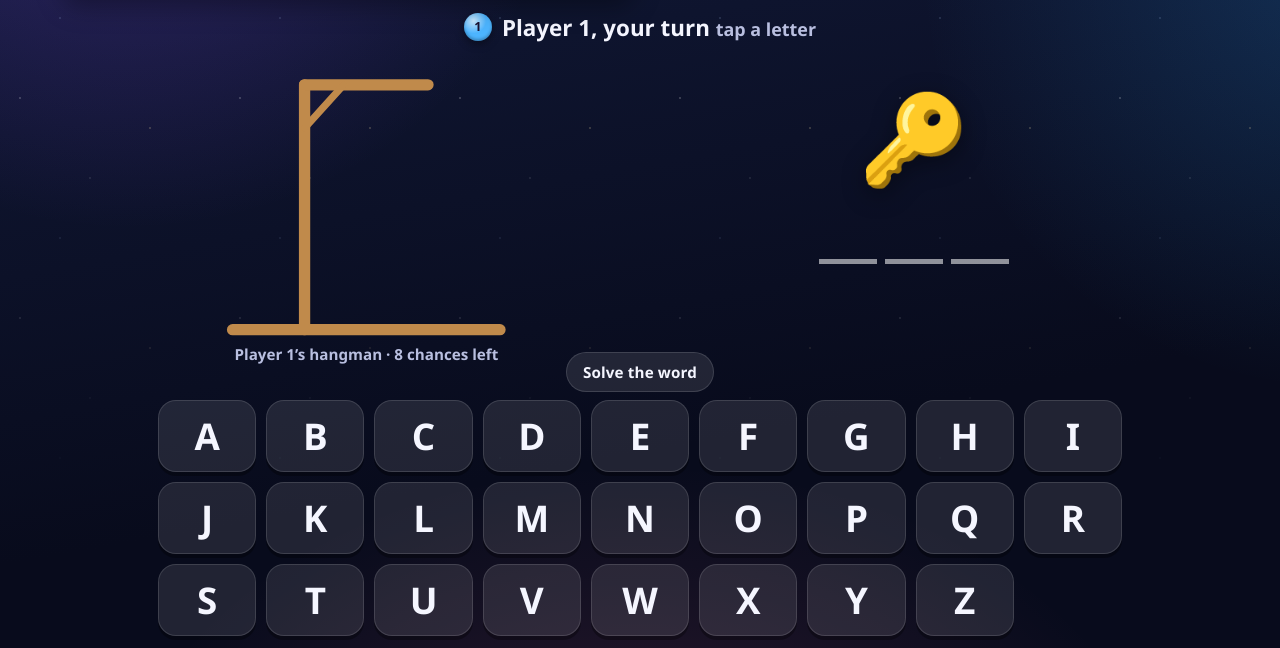
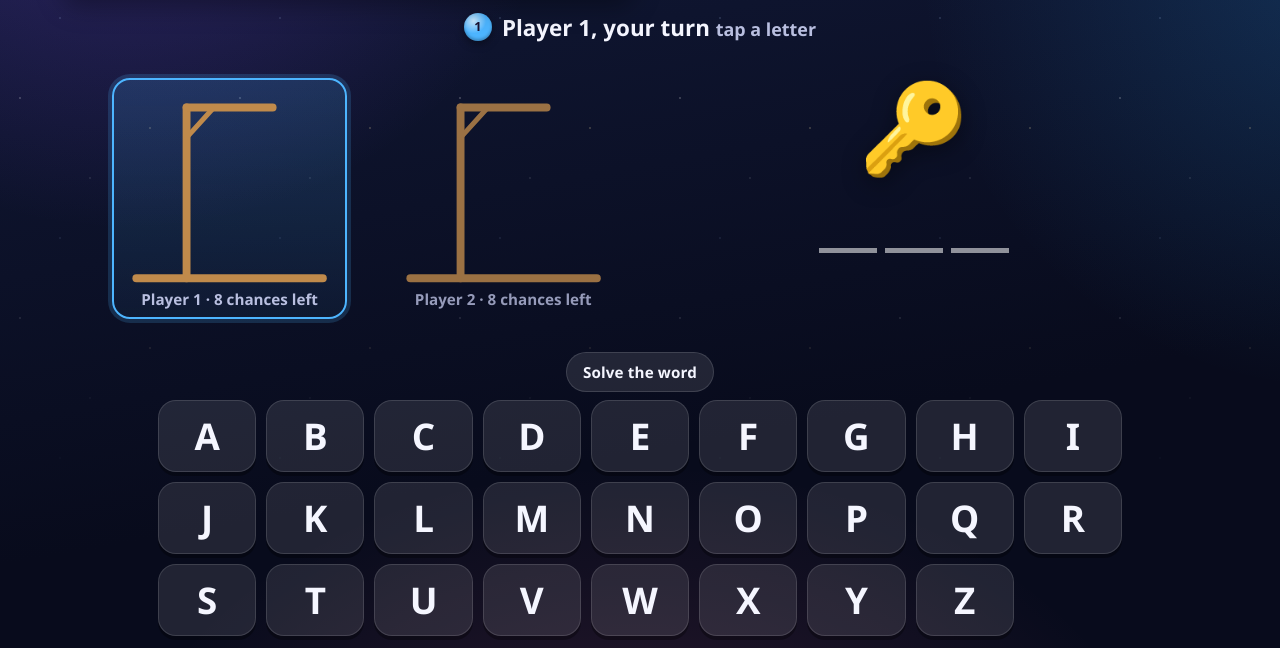
Before and after one commit to purduepeterson1986/hangman, a plain HTML site: page index.html in a window 1280 px wide. Both pictures are taken after a click on the button "Start game". Shown: the part 152-800 px from the top of the page. Drawn offline with Linux system fonts and the light colour scheme.

Commit message:
Two players only, with a hangman for each player always on screen
Setup is fixed at 2 players, each a Person or the Computer. Both hangmen show at
all times, each in its player's colour, and the active player's is highlighted.

Co-Authored-By: Claude Haiku 5.5 <noreply@anthropic.com>

```diff
--- a/game.js
+++ b/game.js
@@ -50,7 +50,6 @@
     try {
       var s = JSON.parse(localStorage.getItem(STORE_KEY) || 'null');
       if (!s) return;
-      if (s.count >= 2 && s.count <= 4) settings.count = s.count;
       if (LEVELS[s.level]) settings.level = s.level;
       if (typeof s.sound === 'boolean') settings.sound = s.sound;
       if (Array.isArray(s.seats)) {
@@ -79,11 +78,6 @@
     return out;
   }
 
-  function renderCount() {
-    $('#player-count').innerHTML = [2, 3, 4].map(function (n) {
-      return '<button type="button" class="seg' + (settings.count === n ? ' on' : '') + '" data-n="' + n + '">' + n + '</button>';
-    }).join('');
-  }
   function renderSeats() {
     var h = '';
     for (var i = 0; i < settings.count; i++) {
@@ -117,13 +111,9 @@
     var who = settings.count + ' players' + (cpu ? ' (' + (cpu === settings.count ? 'all computer' : cpu + ' computer') + ')' : '');
     $('#summary').innerHTML = '<b>' + who + '</b> &middot; Level ' + settings.level + ' ' + LEVELS[settings.level].name + ' &middot; ' + ROUNDS + ' words';
   }
-  function renderSetup() { renderCount(); renderSeats(); renderLevels(); renderSummary(); }
+  function renderSetup() { renderSeats(); renderLevels(); renderSummary(); }
 
   function bindSetup() {
-    $('#player-count').addEventListener('click', function (e) {
-      var b = e.target.closest('[data-n]'); if (!b) return;
-      settings.count = +b.dataset.n; saveSettings(); Sound.play('tick'); renderSetup();
-    });
     $('#seats').addEventListener('input', function (e) {
       var row = e.target.closest('.seat'); if (!row || e.target.tagName !== 'INPUT') return;
       settings.seats[+row.dataset.i].name = e.target.value.slice(0, 12); saveSettings();
@@ -280,6 +270,7 @@
       solving: false, typed: ''
     };
     $('#players').setAttribute('style', '--n: ' + G.n);
+    $('#gallows').innerHTML = G.seats.map(function (s, i) { return gallowsHTML(i); }).join('');
     showScreen('game');
     Sound.play('start');
     nextRound();
@@ -587,17 +578,54 @@
     $('#status-main').innerHTML = miniDisc(G.cur, 'sm') + '<span class="txt">' + html + '</span>';
   }
 
+  // One hangman for each player, always on screen. Each is drawn in that player's colour.
+  function gallowsHTML(i) {
+    return '<div class="gallows" data-seat="' + i + '" style="--pc:' + COLORS[i] + '">' +
+      '<svg viewBox="0 0 300 280" class="gallows-svg" aria-hidden="true">' +
+      '<g class="frame">' +
+        '<line x1="20" y1="268" x2="280" y2="268" class="wood"/>' +
+        '<line x1="90" y1="268" x2="90" y2="30" class="wood"/>' +
+        '<line x1="90" y1="30" x2="210" y2="30" class="wood"/>' +
+        '<line x1="90" y1="72" x2="128" y2="30" class="wood thin"/>' +
+      '</g>' +
+      '<g class="figure">' +
+        '<line class="part rope" data-k="1" x1="210" y1="30" x2="210" y2="70"/>' +
+        '<g class="part" data-k="2">' +
+          '<circle cx="210" cy="92" r="22" class="head"/>' +
+          '<circle cx="202" cy="86" r="3.2" class="dot-eye"/>' +
+          '<circle cx="218" cy="86" r="3.2" class="dot-eye"/>' +
+          '<path d="M200 98 Q210 107 220 98" class="smile"/>' +
+        '</g>' +
+        '<line class="part limb" data-k="3" x1="210" y1="114" x2="210" y2="188"/>' +
+        '<line class="part limb" data-k="4" x1="210" y1="132" x2="182" y2="162"/>' +
+        '<line class="part limb" data-k="5" x1="210" y1="132" x2="238" y2="162"/>' +
+        '<line class="part limb" data-k="6" x1="210" y1="188" x2="184" y2="240"/>' +
+        '<line class="part limb" data-k="7" x1="210" y1="188" x2="236" y2="240"/>' +
+        '<g class="part x-eyes" data-k="8">' +
+          '<path d="M197 81 L207 91 M207 81 L197 91" class="x-mark"/>' +
+          '<path d="M213 81 L223 91 M223 81 L213 91" class="x-mark"/>' +
+        '</g>' +
+      '</g>' +
+      '</svg>' +
+      '<div class="cap"></div>' +
+      '</div>';
+  }
+
   function renderGallows() {
-    var seat = G.seats[G.cur], lives = G.lv.lives;
-    var stage = seat.out ? STAGES : Math.round(seat.wrong / lives * STAGES);
-    var fig = $('#gallows');
-    fig.style.setProperty('--pc', COLORS[G.cur]);
-    fig.classList.toggle('dead', stage >= STAGES);
-    fig.querySelectorAll('.part').forEach(function (el) {
-      el.classList.toggle('on', +el.getAttribute('data-k') <= stage);
+    G.seats.forEach(function (seat, i) {
+      var panel = document.querySelector('.gallows[data-seat="' + i + '"]');
+      if (!panel) return;
+      var lives = G.lv.lives;
+      var stage = seat.out ? STAGES : Math.round(seat.wrong / lives * STAGES);
+      var left = Math.max(0, lives - seat.wrong);
+      var turn = (G.phase === 'turn' || G.phase === 'busy') && i === G.cur;
+      panel.classList.toggle('dead', stage >= STAGES);
+      panel.classList.toggle('active', turn);
+      panel.querySelectorAll('.part').forEach(function (el) {
+        el.classList.toggle('on', +el.getAttribute('data-k') <= stage);
+      });
+      panel.querySelector('.cap').innerHTML = esc(seat.name) + ' &middot; ' + left + ' ' + (left === 1 ? 'chance' : 'chances') + ' left';
     });
-    var left = Math.max(0, lives - seat.wrong);
-    $('#cap').innerHTML = esc(seat.name) + '&rsquo;s hangman &middot; ' + left + ' ' + (left === 1 ? 'chance' : 'chances') + ' left';
   }
 
   function renderWord() {
--- a/index.html
+++ b/index.html
@@ -11,7 +11,7 @@
   <meta name="mobile-web-app-capable" content="yes">
   <meta name="apple-mobile-web-app-title" content="Hangman">
   <!-- When styles.css, words.js or game.js changes, change the ?v= tag on all three so browsers fetch the new copies. -->
-  <link rel="stylesheet" href="styles.css?v=2026-11-16a">
+  <link rel="stylesheet" href="styles.css?v=2026-11-16b">
 </head>
 <body>
   <div class="backdrop" aria-hidden="true"></div>
@@ -33,10 +33,10 @@
       <section class="panel" aria-labelledby="h-players">
         <div class="panel-head">
           <h2 id="h-players">Players</h2>
-          <div class="segmented" id="player-count" role="radiogroup" aria-label="Number of players"></div>
+          <span class="fixed-note">2 players</span>
         </div>
         <div class="seats" id="seats"></div>
-        <p class="hint">Names are optional. Set any seat to Computer to play against the game.</p>
+        <p class="hint">Names are optional. Each player can be a Person or the Computer.</p>
       </section>
 
       <section class="panel" aria-labelledby="h-level">
@@ -82,35 +82,8 @@
     </div>
 
     <section class="table">
-      <div class="gallows" id="gallows" aria-hidden="true">
-        <svg viewBox="0 0 300 280" class="gallows-svg">
-          <g class="frame">
-            <line x1="20" y1="268" x2="280" y2="268" class="wood"/>
-            <line x1="90" y1="268" x2="90" y2="30" class="wood"/>
-            <line x1="90" y1="30" x2="210" y2="30" class="wood"/>
-            <line x1="90" y1="72" x2="128" y2="30" class="wood thin"/>
-          </g>
-          <g class="figure">
-            <line class="part rope" data-k="1" x1="210" y1="30" x2="210" y2="70"/>
-            <g class="part" data-k="2">
-              <circle cx="210" cy="92" r="22" class="head"/>
-              <circle cx="202" cy="86" r="3.2" class="dot-eye"/>
-              <circle cx="218" cy="86" r="3.2" class="dot-eye"/>
-              <path d="M200 98 Q210 107 220 98" class="smile"/>
-            </g>
-            <line class="part limb" data-k="3" x1="210" y1="114" x2="210" y2="188"/>
-            <line class="part limb" data-k="4" x1="210" y1="132" x2="182" y2="162"/>
-            <line class="part limb" data-k="5" x1="210" y1="132" x2="238" y2="162"/>
-            <line class="part limb" data-k="6" x1="210" y1="188" x2="184" y2="240"/>
-            <line class="part limb" data-k="7" x1="210" y1="188" x2="236" y2="240"/>
-            <g class="part x-eyes" data-k="8">
-              <path d="M197 81 L207 91 M207 81 L197 91" class="x-mark"/>
-              <path d="M213 81 L223 91 M223 81 L213 91" class="x-mark"/>
-            </g>
-          </g>
-        </svg>
-        <div class="cap" id="cap"></div>
-      </div>
+      <!-- One hangman per player, filled in by game.js -->
+      <div class="gallows-row" id="gallows" aria-hidden="true"></div>
 
       <div class="side">
         <div class="hint-wrap" id="hint"></div>
@@ -127,7 +100,7 @@
   </div>
   <canvas id="confetti" aria-hidden="true"></canvas>
 
-  <script src="words.js?v=2026-11-16a"></script>
-  <script src="game.js?v=2026-11-16a"></script>
+  <script src="words.js?v=2026-11-16b"></script>
+  <script src="game.js?v=2026-11-16b"></script>
 </body>
 </html>
--- a/styles.css
+++ b/styles.css
@@ -306,8 +306,22 @@ h1, h2, h3, p { margin: 0; }
   padding: 4px clamp(10px, 2vw, 22px);
   width: 100%; max-width: 1100px; margin: 0 auto;
 }
-.gallows { display: flex; flex-direction: column; align-items: center; flex: none; max-width: 100%; }
-.gallows-svg { height: clamp(150px, 32vh, 300px); width: auto; aspect-ratio: 300 / 280; overflow: visible; }
+/* Two hangmen, one per player, always visible */
+.gallows-row { display: flex; justify-content: center; align-items: flex-start; gap: clamp(10px, 3vw, 40px); width: 100%; }
+.gallows {
+  flex: 0 1 240px; min-width: 0; max-width: 240px;
+  display: flex; flex-direction: column; align-items: center;
+  padding: 6px 8px 8px; border-radius: 18px;
+  border: 2px solid transparent;
+  transition: border-color .3s ease, background .3s ease, opacity .3s ease;
+}
+.gallows.active {
+  border-color: var(--pc);
+  background: linear-gradient(180deg, color-mix(in srgb, var(--pc) 18%, transparent), color-mix(in srgb, var(--pc) 6%, transparent));
+  box-shadow: 0 0 0 4px color-mix(in srgb, var(--pc) 18%, transparent);
+}
+.gallows:not(.active) { opacity: .8; }
+.gallows-svg { width: 100%; height: auto; overflow: visible; }
 .gallows .cap { margin-top: 2px; color: var(--ink-dim); font-weight: 700; font-size: .95rem; text-align: center; }
 .gallows .wood { stroke: var(--wood); stroke-width: 11; stroke-linecap: round; fill: none; }
 .gallows .wood.thin { stroke-width: 7; }
@@ -435,7 +449,7 @@ h1, h2, h3, p { margin: 0; }
 @media (min-width: 860px) {
   .table { display: grid; grid-template-columns: minmax(0, 1fr) minmax(0, 1fr); gap: clamp(16px, 3vw, 40px); align-items: center; }
   .side { justify-content: center; }
-  .gallows-svg { height: clamp(170px, 36vh, 320px); }
+  .gallows { flex-basis: 250px; max-width: 250px; }
 }
 @media (min-width: 1400px) and (min-height: 820px) {
   html { font-size: 19px; }
@@ -469,7 +483,9 @@ h1, h2, h3, p { margin: 0; }
   .tile-desc { display: none; }
   /* Phones: keep the picture, gallows and word all on screen above the keyboard */
   .table { gap: 4px; position: relative; }
-  .gallows-svg { height: clamp(100px, 20vh, 180px); }
+  .gallows { flex-basis: 0; max-width: none; flex: 1 1 0; padding: 4px 4px 6px; }
+  .gallows .cap { font-size: .8rem; }
+  .gallows-svg { width: auto; height: clamp(90px, 17vh, 150px); max-width: 100%; margin: 0 auto; }
   .hint-wrap { min-height: 0; }
   .picture { font-size: clamp(2.4rem, 7vh, 3.6rem); }
   .chip { padding: 6px 14px; }
@@ -492,7 +508,7 @@ h1, h2, h3, p { margin: 0; }
   .pcard .pdisc { --d: 26px; }
   .status { min-height: 34px; }
   .icon-btn, .controls .btn { width: 40px; height: 40px; min-height: 40px; }
-  .gallows-svg { height: 30vh; }
+  .gallows-svg { width: auto; height: 22vh; max-width: 100%; margin: 0 auto; }
 }
 @media (prefers-reduced-motion: reduce) {
   .backdrop::after, .tile-mini.t4, .pcard.active .pdisc, .picture, .x-eyes.on { animation: none; }
```
Also changed, not shown: 1 other file.
